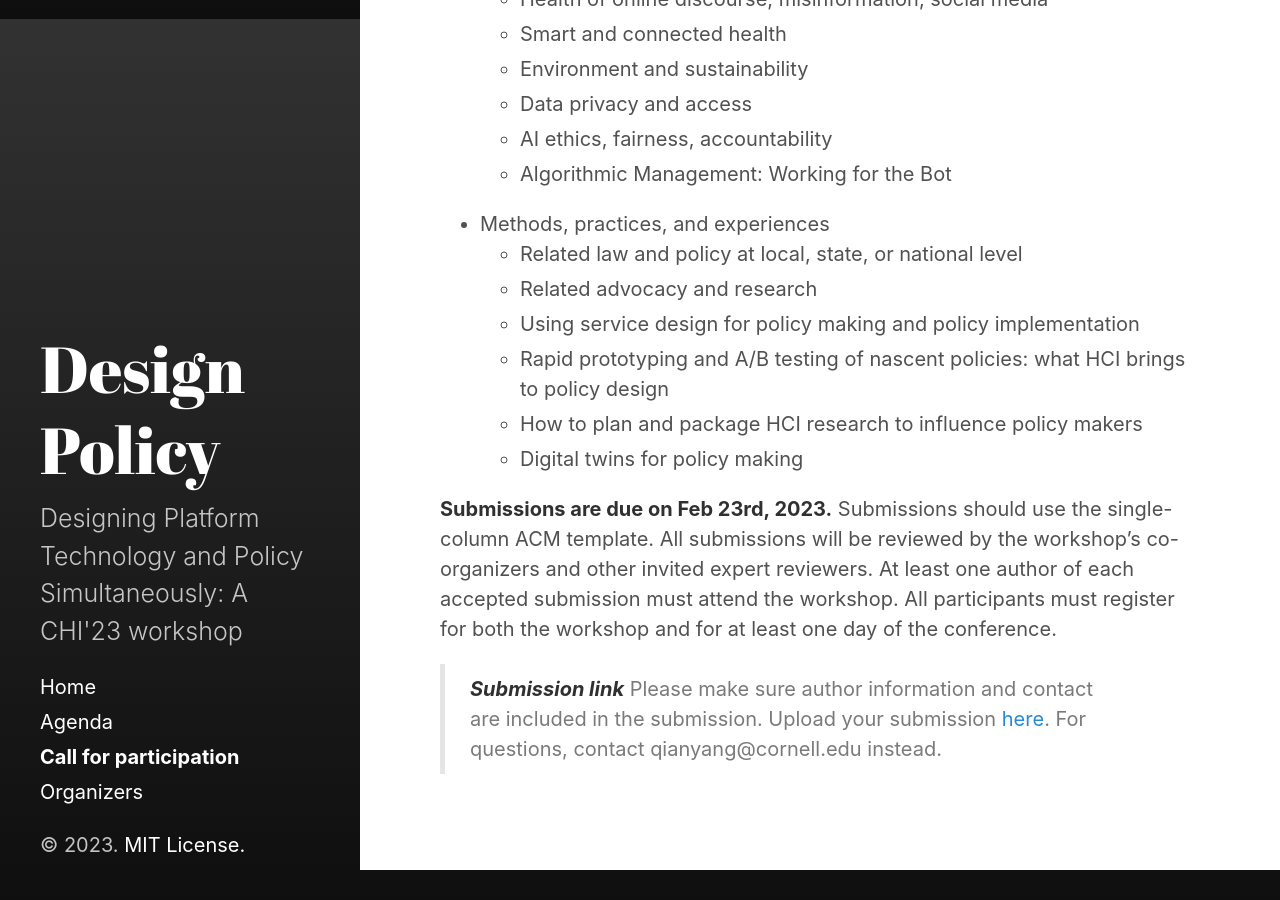
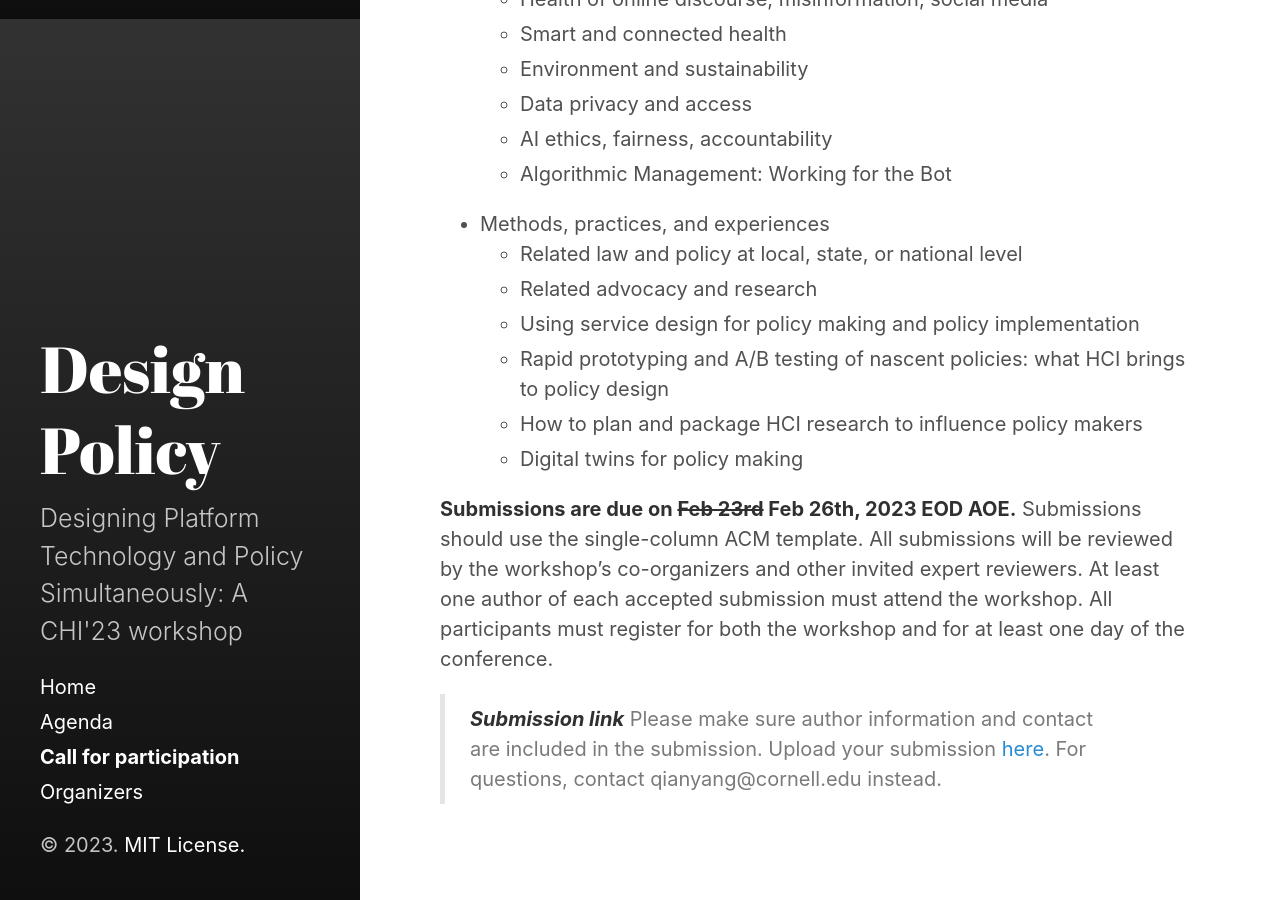
Before and after one commit to yang-qian/designpolicyCHI23, a Jekyll site: the page built from Call for participation.md, in a window 1280 px wide and 900 px high, scrolled down 881 px. Built offline with Jekyll 4.4.1, drawn with Linux system fonts in a browser that asks for light colours; before the commit the page ends 1751 px from its top, so only the background shows below that.

Commit message:
deadline extension

```diff
--- a/Call for participation.md
+++ b/Call for participation.md
@@ -27,6 +27,6 @@ Submissions may focus on broad insights into the opportunities and open question
   * Digital twins for policy making
 
 
-**Submissions are due on Feb 23rd, 2023.** Submissions should use the single-column ACM template. All submissions will be reviewed by the workshop’s co-organizers and other invited expert reviewers. At least one author of each accepted submission must attend the workshop. All participants must register for both the workshop and for at least one day of the conference.
+**Submissions are due on ~~Feb 23rd~~ Feb 26th, 2023 EOD AOE.** Submissions should use the single-column ACM template. All submissions will be reviewed by the workshop’s co-organizers and other invited expert reviewers. At least one author of each accepted submission must attend the workshop. All participants must register for both the workshop and for at least one day of the conference.
 
 > **_Submission link_**  Please make sure author information and contact are included in the submission. Upload your submission [here](https://cornell.app.box.com/f/7dbdab85a9c647ec824297025ecfd3b1). For questions, contact qianyang@cornell.edu instead.
```
